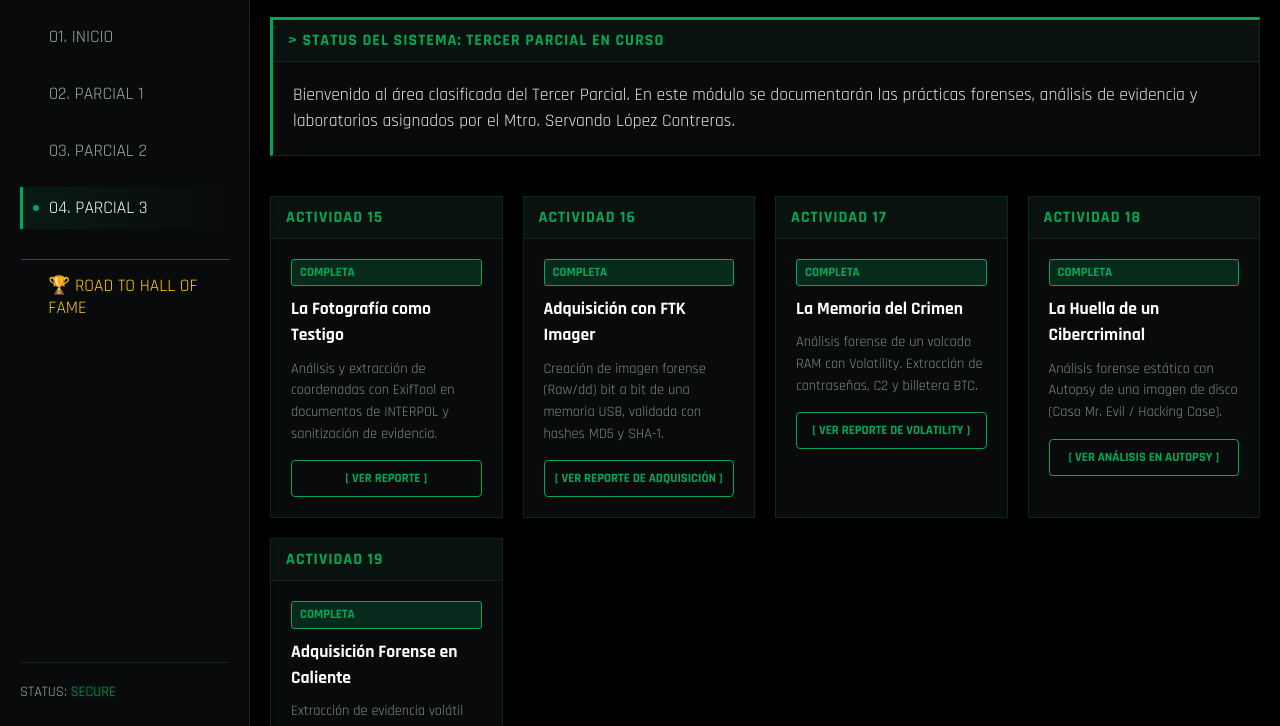
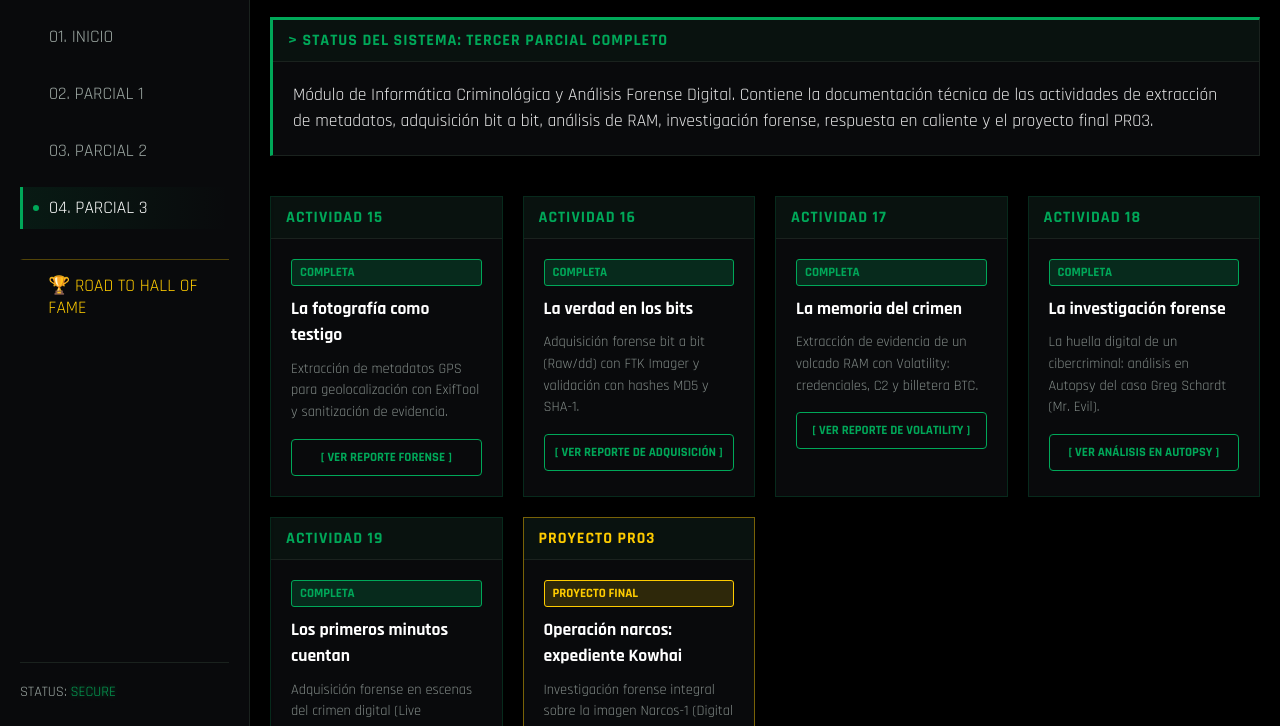
Before and after one commit to a-acuna1/CNOIV_PORTAFOLIO, a plain HTML site: page parcial3/index.html in a window 1280 px wide. Shown: the part 74-800 px from the top of the page. Drawn offline with Linux system fonts and the light colour scheme.

Commit message:
Update index.html

```diff
--- a/parcial3/index.html
+++ b/parcial3/index.html
@@ -16,6 +16,13 @@
             box-shadow: 0 0 15px rgba(0, 168, 89, 0.15);
             transform: translateY(-5px);
         }
+        .pr-card {
+            border: 1px solid rgba(255, 204, 0, 0.45);
+        }
+        .pr-card:hover {
+            border-color: #ffcc00;
+            box-shadow: 0 0 18px rgba(255, 204, 0, 0.2);
+        }
         .status-badge {
             display: inline-block;
             padding: 3px 8px;
@@ -24,8 +31,8 @@
             font-weight: bold;
             margin-bottom: 10px;
         }
-        .status-pending { background: rgba(255, 204, 0, 0.2); color: #ffcc00; border: 1px solid #ffcc00; }
         .status-active { background: rgba(0, 168, 89, 0.2); color: var(--accent); border: 1px solid var(--accent); }
+        .status-gold { background: rgba(255, 204, 0, 0.15); color: #ffcc00; border: 1px solid #ffcc00; }
     </style>
 </head>
 <body>
@@ -40,7 +47,6 @@
                 <a href="../index.html"><span class="nav-dot"></span>01. INICIO</a>
                 <a href="../parcial1/index.html"><span class="nav-dot"></span>02. PARCIAL 1</a>
                 <a href="../parcial2/index.html"><span class="nav-dot"></span>03. PARCIAL 2</a>
-                <!-- Parcial 3 Activo -->
                 <a href="index.html" class="active"><span class="nav-dot"></span>04. PARCIAL 3</a>
                 <a href="../halloffame/index.html" style="color: #ffcc00; margin-top: 15px; border-top: 1px solid rgba(255,204,0,0.3); padding-top: 15px;"><span class="nav-dot"></span>🏆 ROAD TO HALL OF FAME</a>
             </nav>
@@ -53,18 +59,18 @@
         <!-- Contenido Principal -->
         <main class="main-content">
             <header class="topbar">
-                <h1 id="typewriter-title">>_ PARCIAL 3: CIBERSEGURIDAD FORENSE</h1>
+                <h1 id="typewriter-title">&gt;_ PARCIAL 3: INFORMÁTICA CRIMINOLÓGICA</h1>
                 <div class="user-info"><span>OP: sys_d3im0s</span></div>
             </header>
 
             <div class="grid-container">
 
-                <!-- Encabezado del Parcial (Ocupa todo el ancho) -->
+                <!-- Encabezado del Parcial -->
                 <div class="card fade-in" style="border-left: 3px solid var(--accent); grid-column: 1 / -1; margin-bottom: 20px;">
-                    <div class="card-title">> STATUS DEL SISTEMA: TERCER PARCIAL EN CURSO</div>
+                    <div class="card-title">&gt; STATUS DEL SISTEMA: TERCER PARCIAL COMPLETO</div>
                     <div class="card-content">
                         <p style="font-size: 1.1rem; color: var(--text-light); opacity: 0.9;">
-                            Bienvenido al área clasificada del Tercer Parcial. En este módulo se documentarán las prácticas forenses, análisis de evidencia y laboratorios asignados por el Mtro. Servando López Contreras.
+                            Módulo de Informática Criminológica y Análisis Forense Digital. Contiene la documentación técnica de las actividades de extracción de metadatos, adquisición bit a bit, análisis de RAM, investigación forense, respuesta en caliente y el proyecto final PR03.
                         </p>
                     </div>
                 </div>
@@ -74,25 +80,24 @@
                     <div class="card-title">ACTIVIDAD 15</div>
                     <div class="card-content">
                         <span class="status-badge status-active">COMPLETA</span>
-                        <h4 style="color: var(--text-light); margin-bottom: 10px;">La Fotografía como Testigo</h4>
+                        <h4 style="color: var(--text-light); margin-bottom: 10px;">La fotografía como testigo</h4>
                         <p style="font-size: 0.9rem; opacity: 0.8; margin-bottom: 15px; min-height: 45px;">
-                            Análisis y extracción de coordenadas con ExifTool en documentos de INTERPOL y sanitización de evidencia.
+                            Extracción de metadatos GPS para geolocalización con ExifTool y sanitización de evidencia.
                         </p>
-                        <!-- Enlace directo a la Actividad 15 -->
                         <a href="actividad15.html" class="back-btn" style="font-size: 0.8rem; text-align: center; display: block; padding: 8px; border-color: var(--accent); color: var(--accent);">
-                            [ VER REPORTE ]
+                            [ VER REPORTE FORENSE ]
                         </a>
                     </div>
                 </div>
 
-               <!-- Tarjeta Actividad 16 -->
-                <div class="card activity-card fade-in span-1" style="animation-delay: 0.2s;">
+                <!-- Tarjeta Actividad 16 -->
+                <div class="card activity-card fade-in span-1" style="animation-delay: 0.15s;">
                     <div class="card-title">ACTIVIDAD 16</div>
                     <div class="card-content">
                         <span class="status-badge status-active">COMPLETA</span>
-                        <h4 style="color: var(--text-light); margin-bottom: 10px;">Adquisición con FTK Imager</h4>
+                        <h4 style="color: var(--text-light); margin-bottom: 10px;">La verdad en los bits</h4>
                         <p style="font-size: 0.9rem; opacity: 0.8; margin-bottom: 15px; min-height: 45px;">
-                            Creación de imagen forense (Raw/dd) bit a bit de una memoria USB, validada con hashes MD5 y SHA-1.
+                            Adquisición forense bit a bit (Raw/dd) con FTK Imager y validación con hashes MD5 y SHA-1.
                         </p>
                         <a href="actividad16.html" class="back-btn" style="font-size: 0.8rem; text-align: center; display: block; padding: 8px; border-color: var(--accent); color: var(--accent);">
                             [ VER REPORTE DE ADQUISICIÓN ]
@@ -101,13 +106,13 @@
                 </div>
 
                 <!-- Tarjeta Actividad 17 -->
-                <div class="card activity-card fade-in span-1" style="animation-delay: 0.3s;">
+                <div class="card activity-card fade-in span-1" style="animation-delay: 0.2s;">
                     <div class="card-title">ACTIVIDAD 17</div>
                     <div class="card-content">
                         <span class="status-badge status-active">COMPLETA</span>
-                        <h4 style="color: var(--text-light); margin-bottom: 10px;">La Memoria del Crimen</h4>
+                        <h4 style="color: var(--text-light); margin-bottom: 10px;">La memoria del crimen</h4>
                         <p style="font-size: 0.9rem; opacity: 0.8; margin-bottom: 15px; min-height: 45px;">
-                            Análisis forense de un volcado RAM con Volatility. Extracción de contraseñas, C2 y billetera BTC.
+                            Extracción de evidencia de un volcado RAM con Volatility: credenciales, C2 y billetera BTC.
                         </p>
                         <a href="actividad17.html" class="back-btn" style="font-size: 0.8rem; text-align: center; display: block; padding: 8px; border-color: var(--accent); color: var(--accent);">
                             [ VER REPORTE DE VOLATILITY ]
@@ -116,13 +121,13 @@
                 </div>
 
                 <!-- Tarjeta Actividad 18 -->
-                <div class="card activity-card fade-in span-1" style="animation-delay: 0.4s;">
+                <div class="card activity-card fade-in span-1" style="animation-delay: 0.25s;">
                     <div class="card-title">ACTIVIDAD 18</div>
                     <div class="card-content">
                         <span class="status-badge status-active">COMPLETA</span>
-                        <h4 style="color: var(--text-light); margin-bottom: 10px;">La Huella de un Cibercriminal</h4>
+                        <h4 style="color: var(--text-light); margin-bottom: 10px;">La investigación forense</h4>
                         <p style="font-size: 0.9rem; opacity: 0.8; margin-bottom: 15px; min-height: 45px;">
-                            Análisis forense estático con Autopsy de una imagen de disco (Caso Mr. Evil / Hacking Case).
+                            La huella digital de un cibercriminal: análisis en Autopsy del caso Greg Schardt (Mr. Evil).
                         </p>
                         <a href="actividad18.html" class="back-btn" style="font-size: 0.8rem; text-align: center; display: block; padding: 8px; border-color: var(--accent); color: var(--accent);">
                             [ VER ANÁLISIS EN AUTOPSY ]
@@ -131,19 +136,35 @@
                 </div>
 
                 <!-- Tarjeta Actividad 19 -->
-                <div class="card activity-card fade-in span-1" style="animation-delay: 0.5s;">
+                <div class="card activity-card fade-in span-1" style="animation-delay: 0.3s;">
                     <div class="card-title">ACTIVIDAD 19</div>
                     <div class="card-content">
                         <span class="status-badge status-active">COMPLETA</span>
-                        <h4 style="color: var(--text-light); margin-bottom: 10px;">Adquisición Forense en Caliente</h4>
+                        <h4 style="color: var(--text-light); margin-bottom: 10px;">Los primeros minutos cuentan</h4>
                         <p style="font-size: 0.9rem; opacity: 0.8; margin-bottom: 15px; min-height: 45px;">
-                            Extracción de evidencia volátil (Live Forensics) en Windows utilizando comandos nativos en PowerShell.
+                            Adquisición forense en escenas del crimen digital (Live Response) mediante PowerShell.
                         </p>
                         <a href="actividad19.html" class="back-btn" style="font-size: 0.8rem; text-align: center; display: block; padding: 8px; border-color: var(--accent); color: var(--accent);">
                             [ VER LIVE RESPONSE ]
                         </a>
                     </div>
                 </div>
+
+                <!-- Tarjeta Proyecto PR03 -->
+                <div class="card activity-card pr-card fade-in span-1" style="animation-delay: 0.35s;">
+                    <div class="card-title" style="color: #ffcc00;">PROYECTO PR03</div>
+                    <div class="card-content">
+                        <span class="status-badge status-gold">PROYECTO FINAL</span>
+                        <h4 style="color: var(--text-light); margin-bottom: 10px;">Operación narcos: expediente Kowhai</h4>
+                        <p style="font-size: 0.9rem; opacity: 0.8; margin-bottom: 15px; min-height: 45px;">
+                            Investigación forense integral sobre la imagen Narcos-1 (Digital Corpora) con Autopsy, FTK Imager y RegRipper.
+                        </p>
+                        <a href="pr03.html" class="back-btn" style="font-size: 0.8rem; text-align: center; display: block; padding: 8px; border-color: #ffcc00; color: #ffcc00; background: rgba(255, 204, 0, 0.08);">
+                            [ ABRIR EXPEDIENTE PR03 ]
+                        </a>
+                    </div>
+                </div>
+
             </div>
 
             <footer class="soc-footer fade-in" style="margin-top: 20px;">
```
